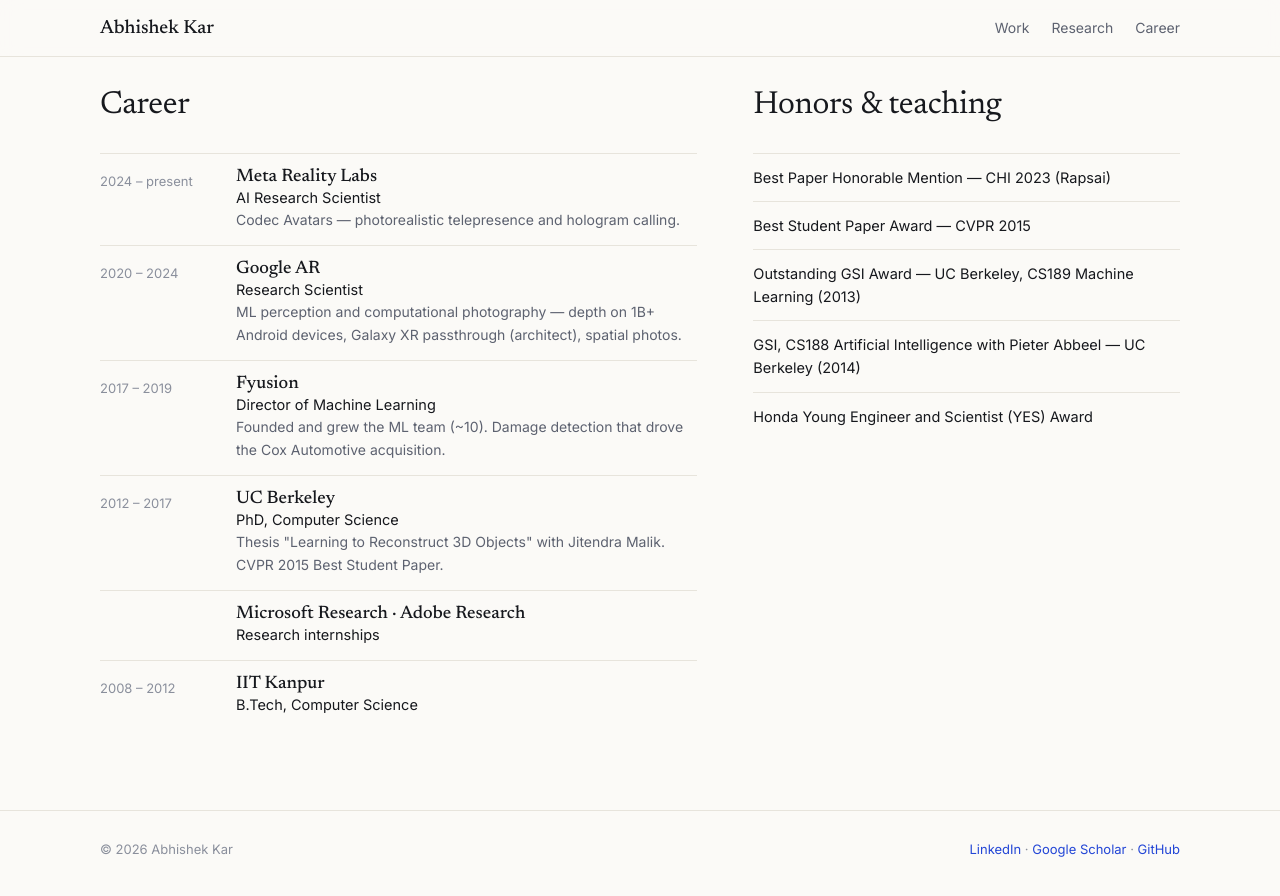
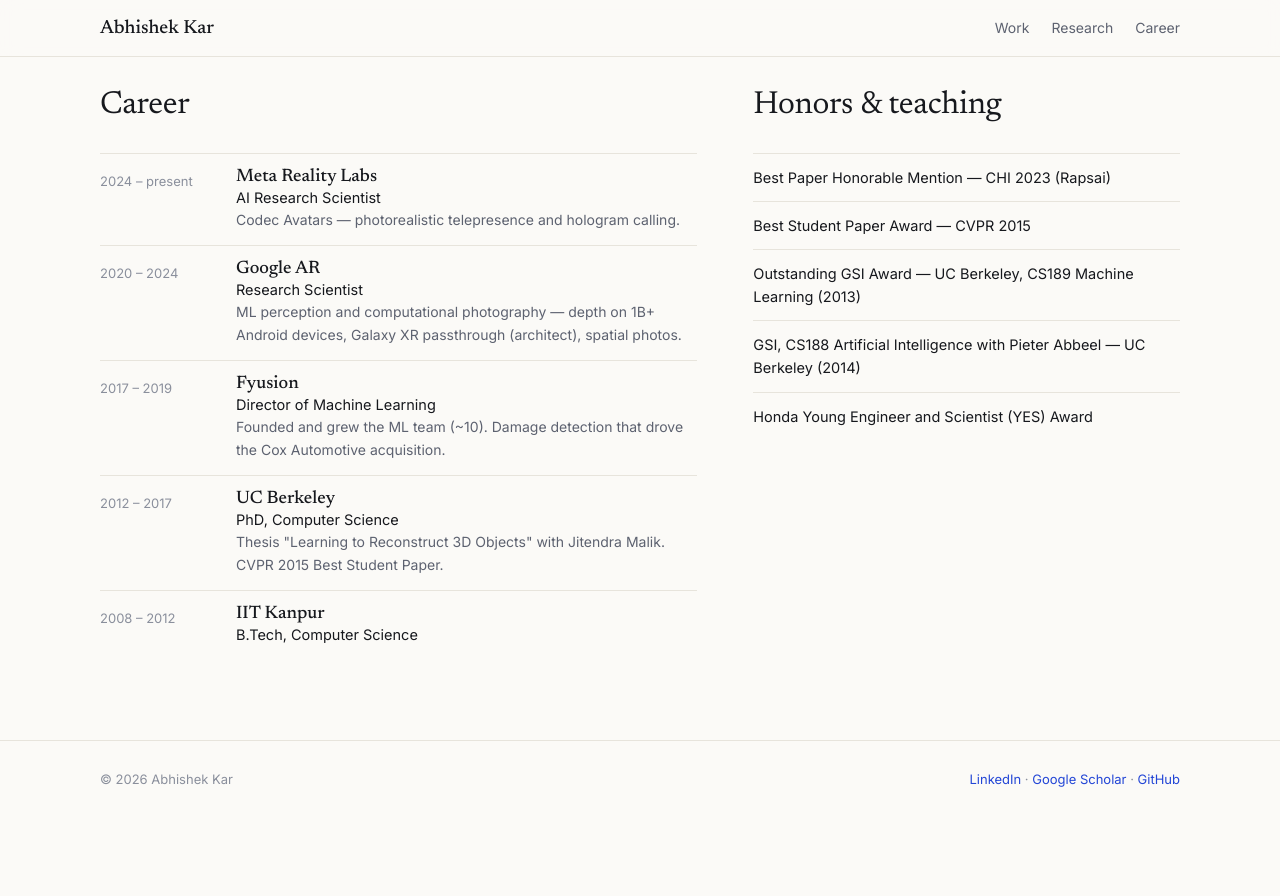
Before and after one commit to akar43/akar43.github.io, a Jekyll site: the page built from index.html, in a window 1280 px wide and 900 px high, scrolled down 7312 px. Shown: the top 896 px of the window. Built offline with Jekyll 4.4.1, drawn with Linux system fonts in a browser that asks for light colours; after the commit the page ends 8142 px from its top, so only the background shows below that.

Commit message:
Career: drop research internships
Co-Authored-By: Claude Opus 5.5 <noreply@anthropic.com>

```diff
--- a/_data/experience.yml
+++ b/_data/experience.yml
@@ -23,12 +23,6 @@
   place: Berkeley, CA
   summary: 'Thesis "Learning to Reconstruct 3D Objects" with Jitendra Malik. CVPR 2015 Best Student Paper.'
 
-- org: Microsoft Research · Adobe Research
-  title: Research internships
-  dates: ""
-  place: ""
-  summary: ""
-
 - org: IIT Kanpur
   title: B.Tech, Computer Science
   dates: 2008 – 2012
```
